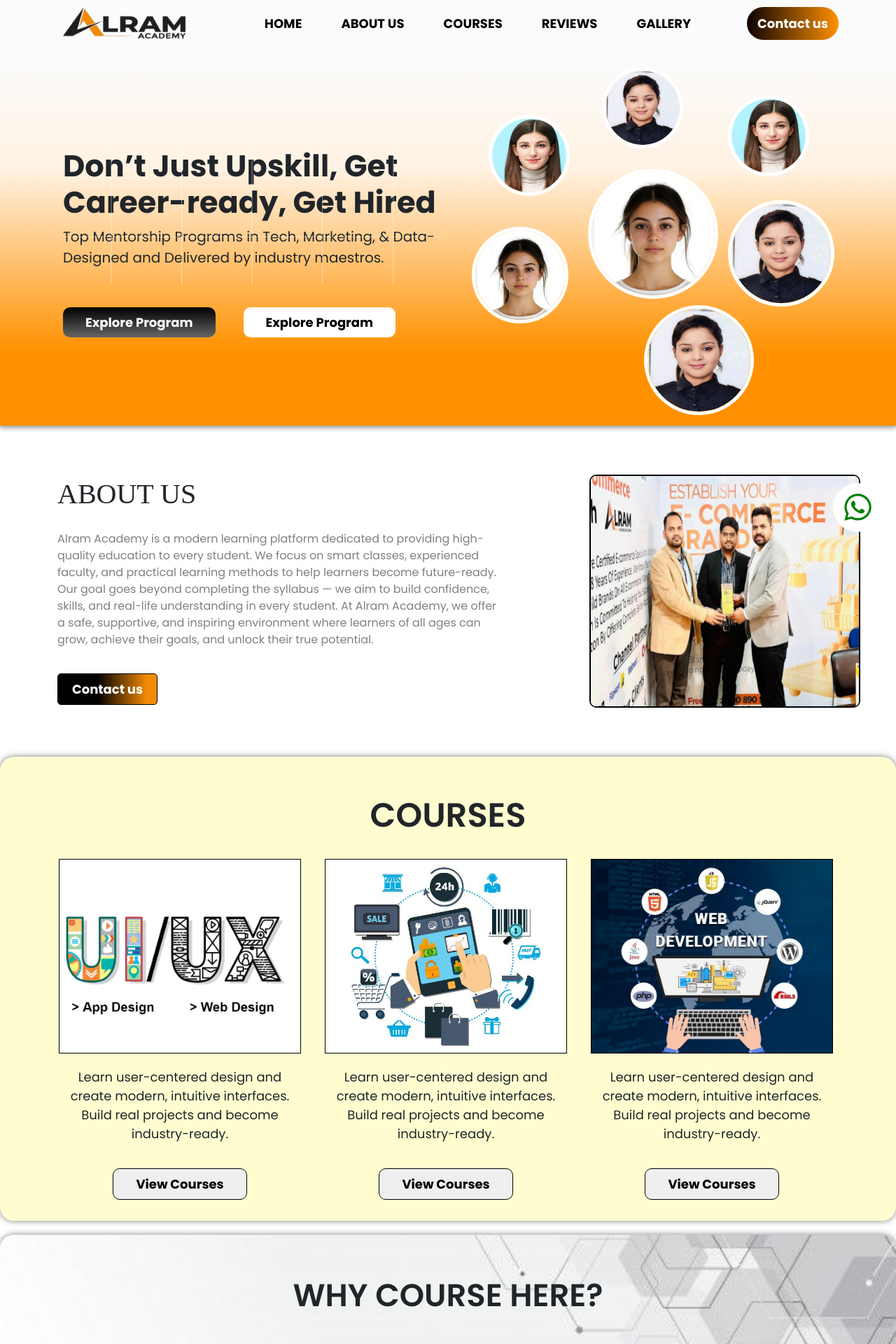
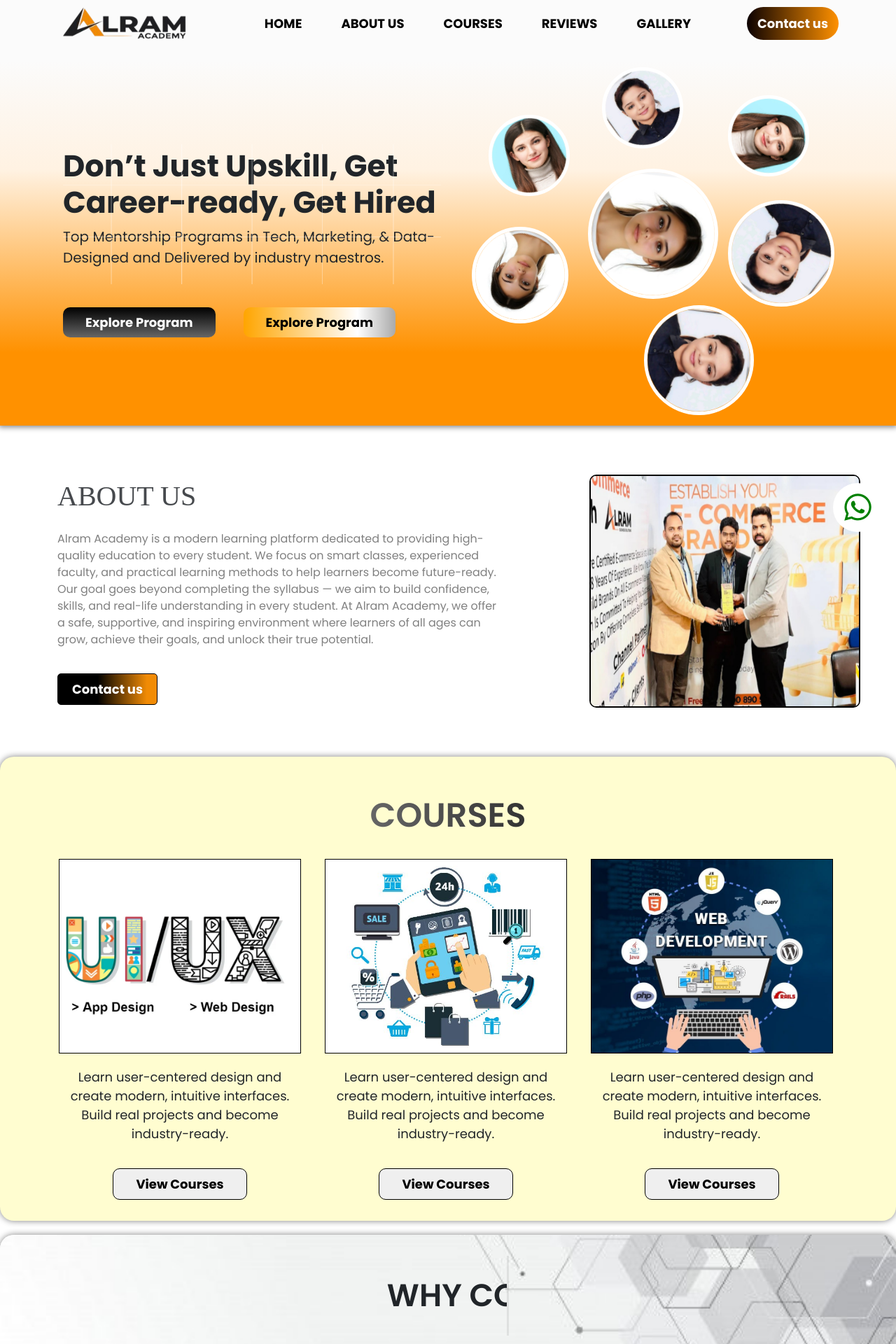
Before and after one commit to 9828103222/Alram-academy, a React (Vite) app: page / in a window 1280 px wide. Shown: the part 20-1940 px from the top of the page at 70% size. Built offline with nearby package versions, Linux system fonts and the light colour scheme; a web font is replaced by a local one.

Commit message:
adding cursor and some aos

```diff
--- a/src/App.css
+++ b/src/App.css
@@ -8,6 +8,40 @@
   overflow-x: hidden;
   overflow-y: auto;
 }
+
+
+/* inner dot */
+.cursor {
+  position: fixed;
+  width: 8px;
+  height: 8px;
+  background: black;
+  border-radius: 50%;
+
+  pointer-events: none;
+  transform: translate(-50%, -50%);
+  z-index: 9999;
+}
+
+/* outer ring */
+.cursor-border {
+  position: fixed;
+  width: 35px;
+  height: 35px;
+  border: 2px solid black;
+  border-radius: 50%;
+
+  pointer-events: none;
+  transform: translate(-50%, -50%);
+  z-index: 9998;
+
+  transition: background 0.3s, border 0.3s;
+}
+
+
+
+
+
 
 .navpart1 {
   width: 200px;
@@ -72,6 +106,7 @@
   border-radius: 50%;
   width: 70px;
   height: 70px;
+  z-index: 999;
 }
 .whatsappicon a {
   color: green;
@@ -82,46 +117,76 @@
   background-image: linear-gradient(#fbfbfb, #fff2e2 30%, #ff9100 80%);
   box-shadow: 0px 0px 8px 2px gray;
 }
-.homebtn1 a {
-  text-decoration: none;
-  color: white;
-}
 .homebtn1 {
+  position: relative;
+  overflow: hidden;
   font-size: 18px;
   font-weight: 700;
-  text-decoration: none;
   color: white;
   background-image: linear-gradient(#000000, #666666);
   border-radius: 10px;
   padding: 8px 32px;
   margin-top: 40px;
 }
-.homebtn1:hover {
-  a {
-    color: white;
-  }
-  background-image: linear-gradient(#f18b05);
-}
+
+/* pseudo element banana zaruri hai */
+.homebtn1::after {
+  content: "";
+  position: absolute;
+  top: 0;
+  left: -100%;
+  width: 50%;
+  height: 100%;
+  background: rgba(255,255,255,0.4);
+  transform: skewX(25deg);
+}
+
+/* hover par animation */
+.homebtn1:hover::after {
+  animation: shine 0.8s forwards;
+}
+
+@keyframes shine {
+  100% {
+    left: 150%;
+  }
+}
+.homebtn1 a{
+  text-decoration: none;
+  color: white;
+}
+
 
 .homebtn2 {
   font-size: 18px;
   font-weight: 700;
-  background-color: white;
   border-radius: 10px;
   padding: 8px 32px;
   margin-top: 40px;
-}
+
+  /* gradient add karo */
+  background: linear-gradient(90deg, orange ,white , black, orange, white);
+  background-size: 300%;
+}
+
 .homebtn2 a {
   color: black;
   text-decoration: none;
 }
 
 .homebtn2:hover {
-  a {
-    color: white;
-  }
-  background-color: #f18b05;
-}
+  animation: gradientMove 2s linear infinite;
+}
+
+@keyframes gradientMove {
+  0% {
+    background-position: 0%;
+  }
+  100% {
+    background-position: 300%;
+  }
+}
+
 
 .homebtns {
   display: flex;
@@ -169,19 +234,34 @@
   left: 200px;
   border-radius: 50%;
   border: 5px solid white;
-  overflow: hidden;
 }
 .homeimg1 img {
   height: 100%;
   width: 100%;
   border-radius: 50%;
-
-  transition: transform 0.8s ease;
-}
-.homeimg1 img:hover {
-  transform: scale(1.1);
-  transition: 0.8s;
-}
+  animation: rotate 3s infinite linear;
+   animation-delay: 0s;
+
+}
+@keyframes rotate {
+  from{
+    transform: rotate(0deg);
+  }
+  to{
+    transform: rotate(360deg);
+  }
+
+}
+@keyframes rotatee {
+  from{
+    transform: rotate(0deg);
+  }
+  to{
+    transform: rotate(-360deg);
+  }
+
+}
+
 
 .homeimg2 {
   position: absolute;
@@ -191,17 +271,14 @@
   width: 116px;
   border: 5px solid white;
   border-radius: 50%;
-  overflow: hidden;
 }
 .homeimg2 img {
   width: 100%;
   height: 100%;
   border-radius: 50%;
-  transition: transform 0.8s ease;
-}
-.homeimg2 img:hover {
-  transform: scale(1.1);
-  transition: 0.8s;
+  animation: rotatee 3s infinite linear;
+   animation-delay: 0.5s;
+
 }
 
 .homeimg3 {
@@ -212,17 +289,15 @@
   width: 116px;
   border: 5px solid white;
   border-radius: 50%;
-  overflow: hidden;
+
 }
 .homeimg3 img {
   width: 100%;
   height: 100%;
   border-radius: 50%;
-  transition: transform 0.8s ease;
-}
-.homeimg3 img:hover {
-  transform: scale(1.1);
-  transition: 0.8s;
+  animation: rotate 3s infinite linear;
+   animation-delay: 1s;
+
 }
 
 .homeimg4 {
@@ -233,17 +308,13 @@
   width: 116px;
   border: 5px solid white;
   border-radius: 50%;
-  overflow: hidden;
 }
 .homeimg4 img {
   width: 100%;
   height: 100%;
   border-radius: 50%;
-  transition: transform 0.8s ease;
-}
-.homeimg4 img:hover {
-  transform: scale(1.1);
-  transition: 0.8s;
+  animation: rotatee 3s infinite linear;
+ animation-delay: 1.5s;
 }
 
 .homeimg5 {
@@ -254,17 +325,13 @@
   width: 152px;
   border: 5px solid white;
   border-radius: 50%;
-  overflow: hidden;
 }
 .homeimg5 img {
   width: 100%;
   height: 100%;
   border-radius: 50%;
-  transition: transform 0.8s ease;
-}
-.homeimg5 img:hover {
-  transform: scale(1.1);
-  transition: 0.8s;
+  animation: rotate 3s infinite linear;
+ animation-delay: 2s;
 }
 
 .homeimg6 {
@@ -275,17 +342,13 @@
   width: 138px;
   border: 5px solid white;
   border-radius: 50%;
-  overflow: hidden;
 }
 .homeimg6 img {
   width: 100%;
   height: 100%;
   border-radius: 50%;
-  transition: transform 0.8s ease;
-}
-.homeimg6 img:hover {
-  transform: scale(1.1);
-  transition: 0.8s;
+  animation: rotatee 3s infinite linear;
+ animation-delay: 2.5s;
 }
 
 .homeimg7 {
@@ -294,27 +357,65 @@
   left: 280px;
   height: 157px;
   width: 157px;
-  border: 5px solid white;
-  border-radius: 50%;
-  overflow: hidden;
+  border-radius: 50%;
+   border: 5px solid white;
+
 }
 .homeimg7 img {
   width: 100%;
   height: 100%;
   border-radius: 50%;
-  transition: transform 0.8s ease;
-}
+  animation: rotate 3s infinite linear;
+ animation-delay: 3s;
+}
+
+
+
+.homeimg1 img:hover,
+.homeimg2 img:hover,
+.homeimg3 img:hover,
+.homeimg4 img:hover,
+.homeimg5 img:hover,
+.homeimg6 img:hover,
 .homeimg7 img:hover {
-  transform: scale(1.1);
-  transition: 0.8s;
-}
+  animation-play-state: paused;
+}
+/* img:hover {
+  animation: none;
+  transform: rotate(0deg);
+} */
+
+
+
+
+
 
 /*  this is about section css */
 .aboutsection h1 {
   font-weight: 400;
   font-size: 40px;
   font-family: "Reggae One";
-}
+  animation: fadeup 3s infinite;
+}
+@keyframes fadeup {
+  0% {
+    opacity: 0;
+    transform: translateY(20px);
+  }
+  50% {
+    opacity: 1;
+    transform: translateY(0px);
+  }
+  100% {
+    opacity: 0;
+    transform: translateY(-20px);
+  }
+}
+
+
+
+
+
 .aboutsection p {
   font-weight: 400;
   font-size: 16px;
@@ -323,6 +424,8 @@
   padding: 20px 0px;
 }
 .aboutsection button {
+  position: relative;
+  overflow: hidden;
   border: 1px solid black;
   border-radius: 5px;
   padding: 8px 20px;
@@ -330,11 +433,39 @@
   font-weight: bold;
   color: white;
   background-image: linear-gradient(to left, #f18b05 10%, #000000 60%);
-}
-.aboutsection button:hover {
-  background-image: linear-gradient(#f18b05);
-  color: white;
-}
+  transition: color 0.4s;
+  z-index: 1;   /* 🔥 important */
+}
+
+.aboutsection button a {
+  color: white;
+  text-decoration: none;
+  position: relative;
+  z-index: 2;   /* 🔥 text sabse upar */
+}
+
+/* before */
+.aboutsection button::before {
+  content: "";
+  position: absolute;
+  top: 0;
+  right: 0;
+  width: 0%;
+  height: 100%;
+  background-color: #f18b05;
+  transition: 0.4s;
+  z-index: 1;   /* 🔥 text ke niche */
+}
+
+/* hover */
+.aboutsection button:hover a {
+  color: black;
+}
+
+.aboutsection button:hover::before {
+  width: 100%;
+}
+
 .aboutimg img {
   width: 100%;
   height: 100%;
@@ -369,7 +500,25 @@
   font-weight: 600;
   text-align: center;
   padding: 25px 0px;
-}
+
+  background: linear-gradient(90deg, orange, white, black, rgb(143, 95, 6));
+  background-size: 300%;
+
+  -webkit-background-clip: text;
+  -webkit-text-fill-color: transparent;
+
+  animation: gradient 4s linear infinite;
+}
+
+@keyframes gradient {
+  0% {
+    background-position: 0%;
+  }
+  100% {
+    background-position: 300%;
+  }
+}
+
 .newcourses {
   width: 350px;
   /* border: 2px solid black; */
@@ -381,16 +530,22 @@
   font-size: 18px;
   font-weight: 400;
 }
+
 .newcourses button {
   border: 1px solid black;
   border-radius: 10px;
   padding: 8px 32px;
   font-size: 18px;
   font-weight: 700;
+   transition: transform 0.6s;
 }
 .newcourses button a {
   text-decoration: none;
   color: black;
+}
+.newcourses button:hover{
+  transform: rotateY(360deg);
+  transition: 0.6s;
 }
 
 .newcoursesimg {
@@ -505,13 +660,30 @@
   border-radius: 20px;
 }
 
-.reviewinfo {
-  text-align: center;
-  color: white;
+.reviewinfo h1 {
+  text-align: center;
+  color: #fff;
   font-weight: 400;
   font-size: 45px;
   padding: 40px 0px;
-}
+
+  animation: neonpulse 2s ease-in-out infinite alternate;
+}
+
+@keyframes neonpulse {
+  from {
+    text-shadow: none; /* 👈 bilkul no glow */
+  }
+
+  to {
+    text-shadow:
+      0 0 10px #fff,
+      0 0 20px #fff,
+      0 0 40px #fff,
+      0 0 80px #fff;
+  }
+}
+
 .review {
   width: 334px;
   height: 487px;
@@ -569,11 +741,41 @@
   text-align: center;
   padding: 30px 0px;
 }
-.whycourseshere h1 {
+.why h1 {
   font-size: 45px;
   font-weight: 600;
   padding: 30px 0px;
-}
+  text-align: center;
+
+  display: inline-block;
+  overflow: hidden;
+  white-space: nowrap;
+  border-right: 3px solid black;
+
+  /* 👇 yaha length control kar */
+  width: 20ch;
+
+  animation: typing 4s steps(20) infinite alternate,
+             blink 0.6s infinite;
+}
+
+/* typing + reverse */
+@keyframes typing {
+  from {
+    width: 0ch;
+  }
+  to {
+    width: 20ch;
+  }
+}
+
+/* cursor blink */
+@keyframes blink {
+  50% {
+    border-color: transparent;
+  }
+}
+
 .whycourseshere p {
   font-size: 30px;
   font-weight: 400;
@@ -659,6 +861,8 @@
   margin-top: 20px;
   margin-bottom: 0px;
 }
+
+
 .train p {
   font-size: 18px;
   font-weight: 600;
@@ -684,11 +888,23 @@
   padding: 30px 0px;
   border: 2px solid aqua;
 }
-.gallery h1 {
+.gallery h1 span {
   font-size: 40px;
   font-weight: 600;
   color: #ff9100;
-}
+   display: inline-block;
+  animation: wave 1.2s infinite;
+}
+
+@keyframes wave {
+  0%, 100% {
+    transform: translateY(0);
+  }
+  50% {
+    transform: translateY(-10px);
+  }
+}
+
 .galleryimg {
   position: relative;
   border-radius: 10px;
@@ -1371,7 +1587,39 @@
   background-color: #fffdd0;
   padding: 20px;
   margin: 30px 0px;
-}
+   transform-origin: top center;
+   will-change: transform;
+}
+
+
+
+/* AOS trigger */
+[data-aos="hang"].aos-animate {
+  animation: hang 1.2s ease forwards;
+}
+
+/* hanging animation */
+@keyframes hang {
+  0% {
+    transform: rotate(-15deg);
+  }
+  30% {
+    transform: rotate(10deg);
+  }
+  60% {
+    transform: rotate(-6deg);
+  }
+  80% {
+    transform: rotate(3deg);
+  }
+  100% {
+    transform: rotate(0deg); /* 👈 seedha ho gaya */
+  }
+}
+
+
+
+
 .digitalmarketingpage h1 {
   font-size: 70px;
   font-weight: 500;
@@ -1390,7 +1638,13 @@
   background-color: #fffdd0;
   padding: 20px;
   margin: 30px 0px;
-}
+
+}
+
+
+
+
+
 
 .ecommercepage h1 {
   font-size: 70px;
--- a/src/App.jsx
+++ b/src/App.jsx
@@ -15,6 +15,8 @@
 import EcommerceInfo from './Component/course pages/EcommerceInfo.jsx'
 import WebDevelopmentInfo from './Component/course pages/WebDevelopmentInfo.jsx'
 // import { useEffect } from "react";
+import Cursor from "./Component/Cursor.jsx";
+
 
 
 
@@ -49,6 +51,7 @@
 
   return (
     <>
+     <Cursor />
   <Navbar/>
 
   <Routes>
--- a/src/Component/Pages/Home.jsx
+++ b/src/Component/Pages/Home.jsx
@@ -88,7 +88,7 @@
   >
     <h1>ABOUT US</h1>
                     <p>Alram Academy is a modern learning platform dedicated to providing high-quality education to every student. We focus on smart classes, experienced faculty, and practical learning methods to help learners become future-ready. Our goal goes beyond completing the syllabus — we aim to build confidence, skills, and real-life understanding in every student. At Alram Academy, we offer a safe, supportive, and inspiring environment where learners of all ages can grow, achieve their goals, and unlock their true potential.</p>
-                    <button>Contact us</button>
+                    <button><a href="">Contact us</a></button>
   </div>
 
                   </div>
--- a/src/Component/Pages/WhyCoursesHere.jsx
+++ b/src/Component/Pages/WhyCoursesHere.jsx
@@ -10,8 +10,11 @@
   return (
     <>
       <div className="whycourseshere">
-        <div className="container">
+        <div className="container ">
+          <div className="why">
+
           <h1>WHY COURSE HERE?</h1>
+          </div>
           <p>
             Because it teaches real, industry-ready skills with simple,
             practical lessons. You learn through hands-on projects, updated
--- a/src/Component/course pages/DigitalMarketingInfo.jsx
+++ b/src/Component/course pages/DigitalMarketingInfo.jsx
@@ -3,7 +3,7 @@
 function DigitalMarketingInfo() {
   return (
     <>
-     <div className="digitalmarketingpage">
+     <div className="digitalmarketingpage" data-aos="hang">
       <h1>DIGITAL MARKETING:</h1>
       <ol>
         <li>Digital Marketing Basics & Website Development</li>
--- a/src/Component/course pages/EcommerceInfo.jsx
+++ b/src/Component/course pages/EcommerceInfo.jsx
@@ -16,7 +16,7 @@
 function EcommerceInfo() {
   return (
     <>
-      <div className="ecommercepage">
+      <div className="ecommercepage" >
         <h1>Courses & Services Info:</h1>
         <ul>
           <li>Domestic Course:
```
Also changed, not shown: src/Component/Cursor.jsx (added, +45 -0 lines), src/Component/Pages/Gallery.jsx (+7 -1 lines).
